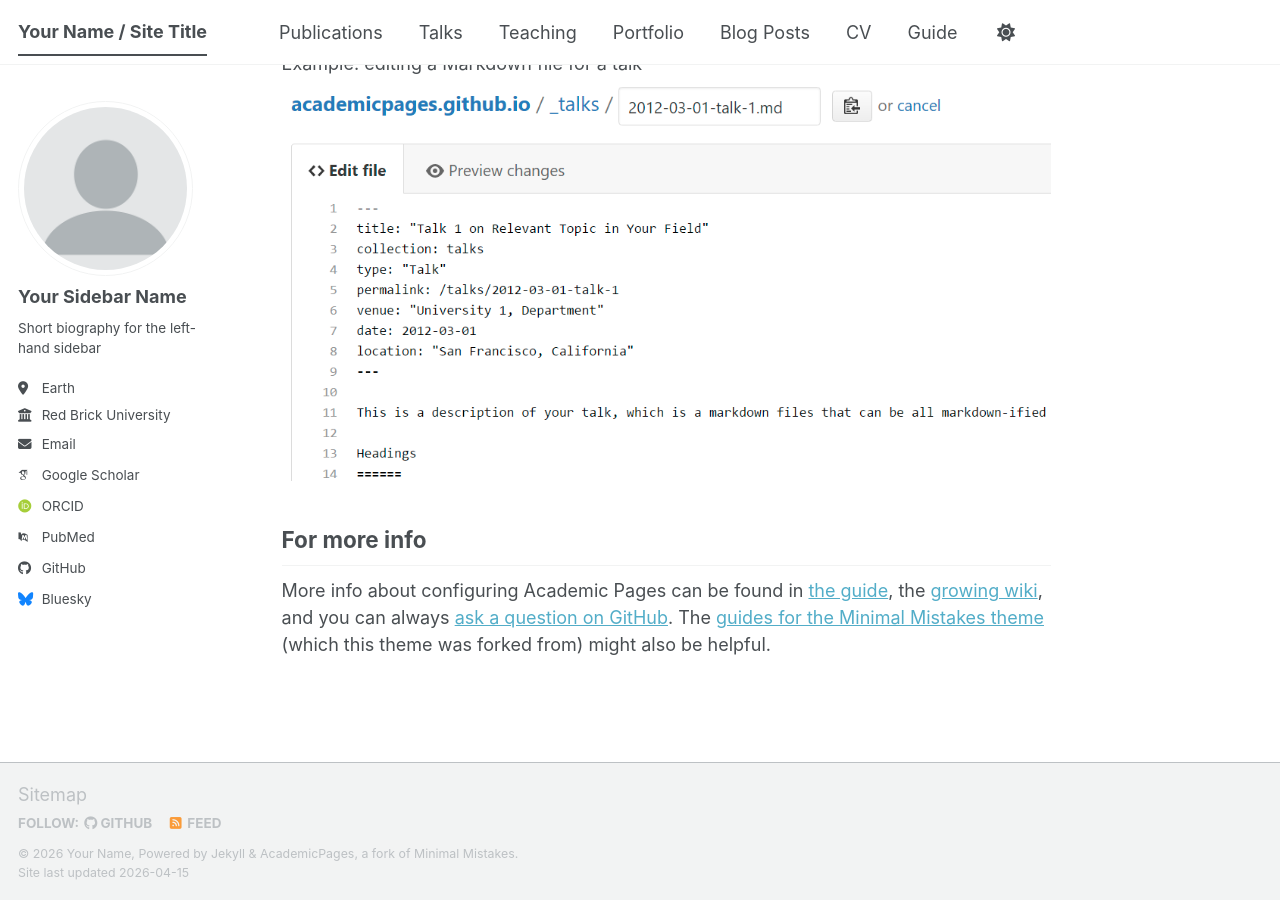
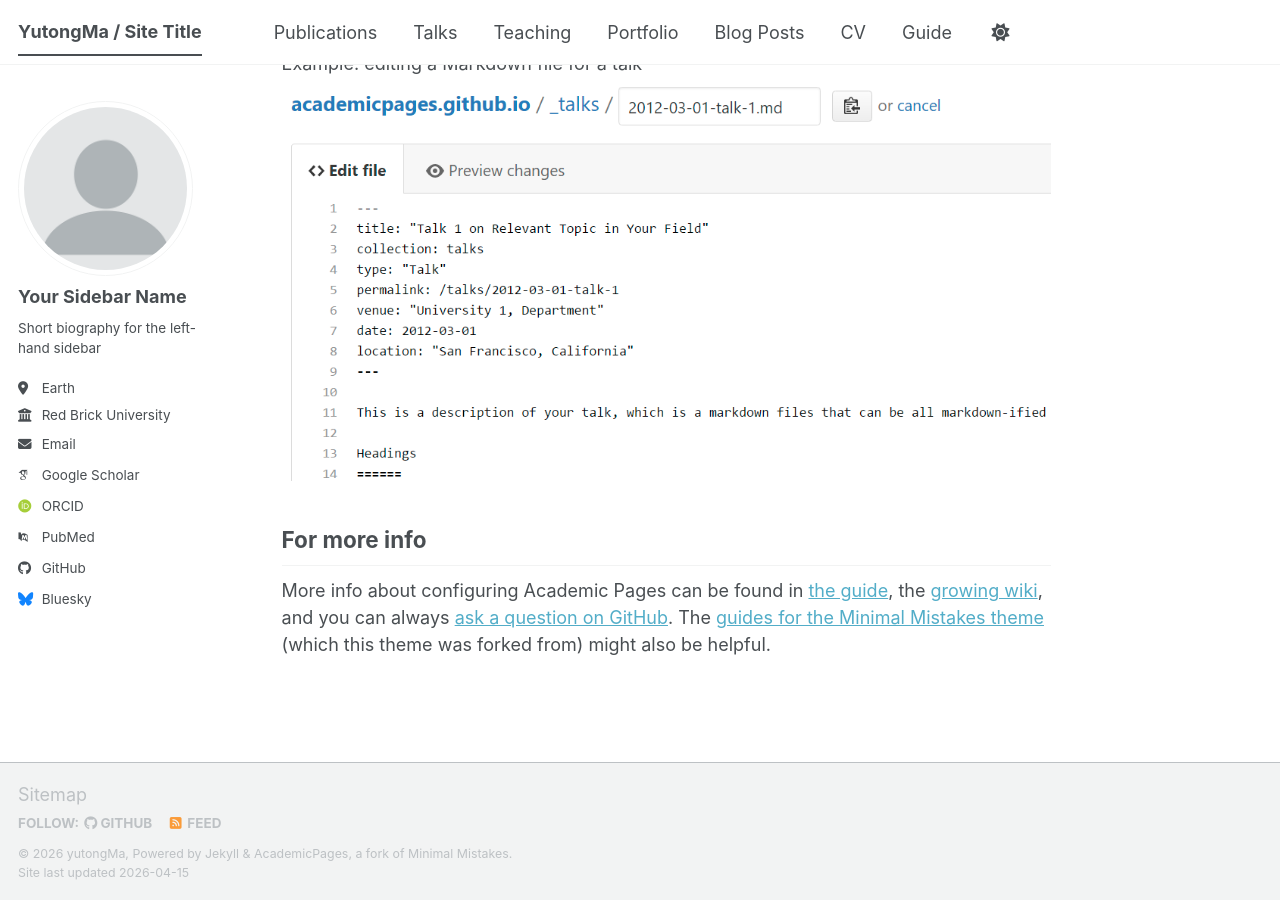
Before and after one commit to mayut0ng/mayut0ng.github.io, a Jekyll site: the page built from _pages/about.md, in a window 1280 px wide and 900 px high, scrolled down 2720 px. Built offline with Jekyll 4.4.1, drawn with Linux system fonts in a browser that asks for light colours; some web fonts are replaced; a script bundle is joined from its source files by our own code; library files that are not in the unit come from our copies.

Commit message:
Update _config.yml

```diff
--- a/_config.yml
+++ b/_config.yml
@@ -9,14 +9,14 @@
 # Basic Site Settings
 locale                   : "en-US"
 site_theme               : "default" # The available themes options are "default", "air", "sunrise", "mint", "dirt" and "contrast"
-title                    : "Your Name / Site Title"
+title                    : "YutongMa / Site Title"
 title_separator          : "-"
-name                     : &name "Your Name"
+name                     : &name "yutongMa"
 description              : &description "Your Name's academic portfolio"   # Update this with a general description of your site, this is the default if not overridden by a page
 url                      : https://academicpages.github.io # The base hostname & protocol for your site e.g. "https://[your GitHub username].github.io",
                                                            # or if you already have some other page hosted on Github then use "https://[your GitHub username].github.io/[Your Repo Name]"
 baseurl                  : "" # the subpath of your site, e.g. "/blog"
-repository               : "academicpages/academicpages.github.io"
+repository               : "mayut0ng.github.io"
 
 # Site Author - The following control what appear as part of the author content on the side bar.
 #               If a field is blank the icon and link will not appear, otherwise it will be shown.
```
